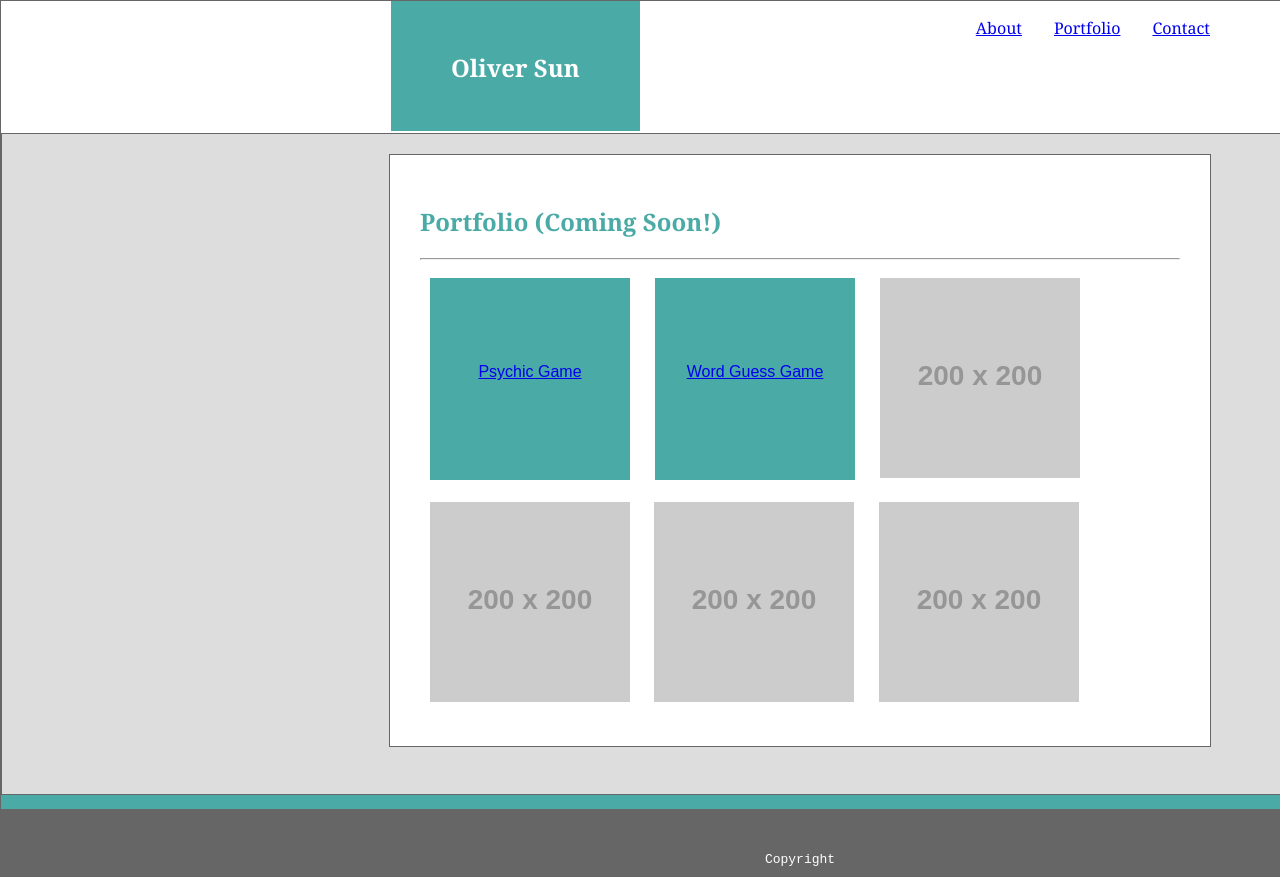
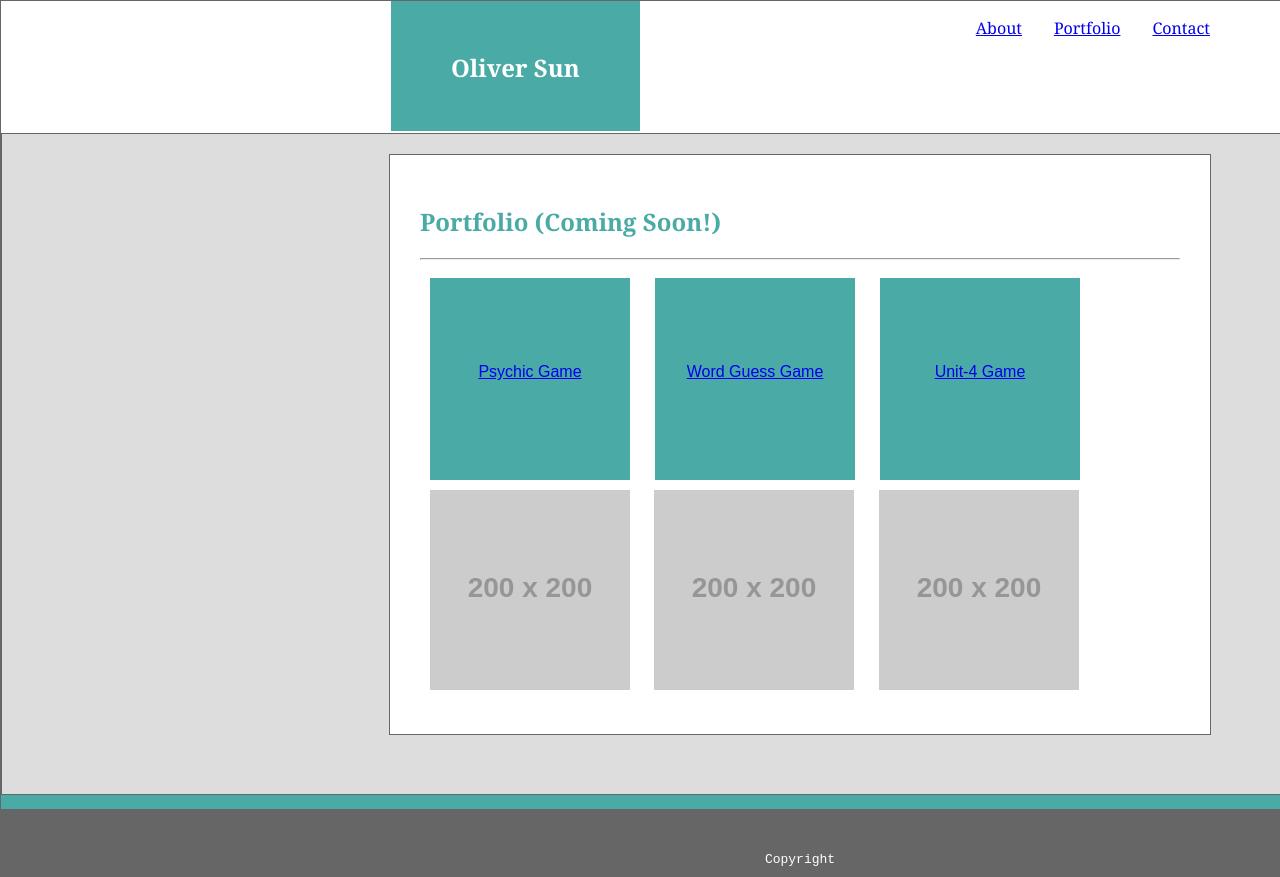
Before and after one commit to Olisun/Responsive-Portfolio, a plain HTML site: page portfolio.html in a window 1280 px wide. Shown: the top 877 px of the page. Drawn offline with Linux system fonts and the light colour scheme; placeholder pictures from the web are drawn by us.

Commit message:
added link to portfolio page for unit-game for github

```diff
--- a/portfolio.html
+++ b/portfolio.html
@@ -40,12 +40,16 @@
         <div class="javascript-game">
           <a href="https://olisun.github.io/Word-Guess-Game/assets/index.html">Word Guess Game</a>
         </div>
-        <img src="https://placehold.it/200x200" id="img-portfolio" alt="placeholder ">
+        <div class="javascript-game">
+          <a href="https://olisun.github.io/unit-4-game/index.html">Unit-4 Game</a>
+        </div>
         <img src="https://placehold.it/200x200" id="img-portfolio" alt="placeholder ">
         <img src="https://placehold.it/200x200" id="img-portfolio" alt="placeholder ">
         <img src="https://placehold.it/200x200" id="img-portfolio" alt="placeholder ">
       </div>
     </div>
+
+
 
     <div class="bottom-border"></div>
 
```
